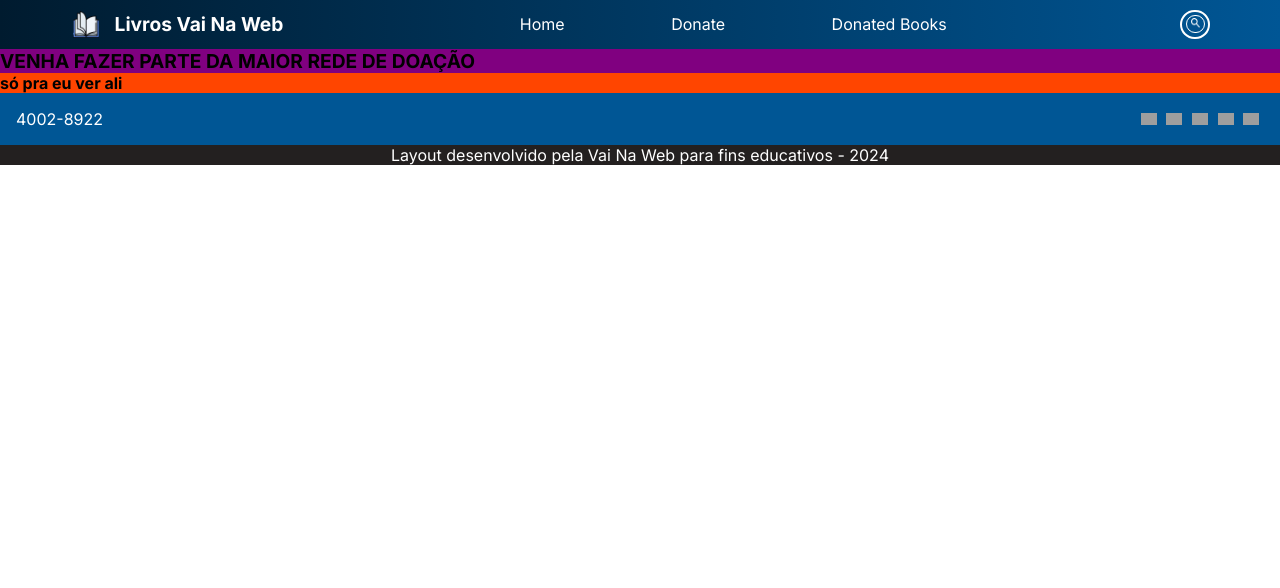
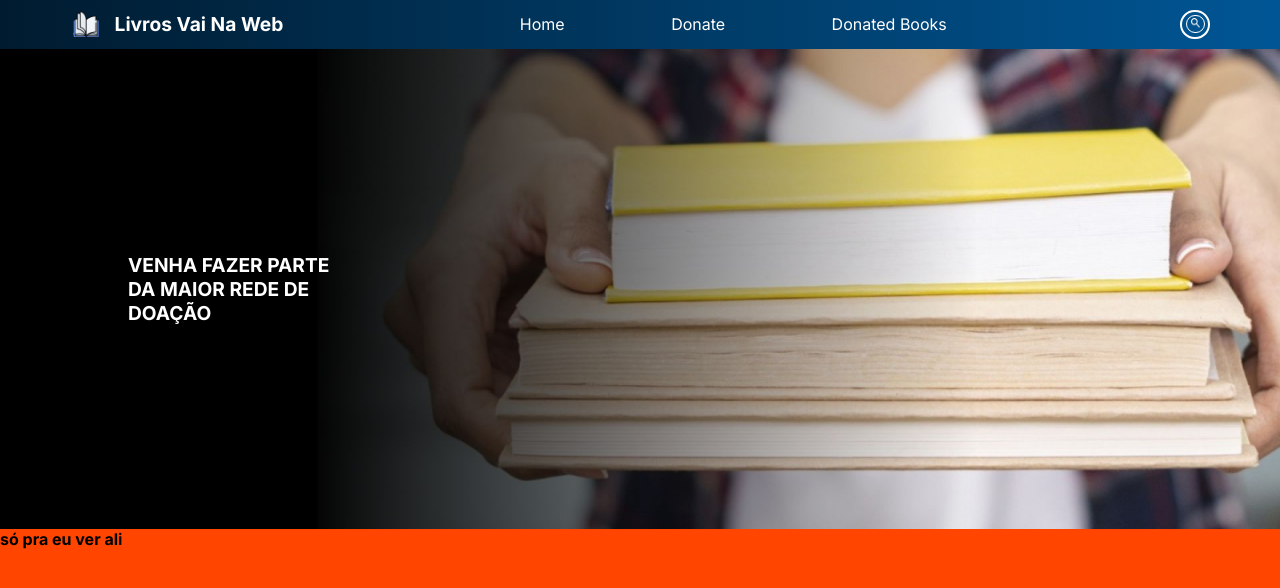
Before and after one commit to lolimamota/livros, a React (Vite) app: page / in a window 1280 px wide. Shown: the top 588 px of the page. Built offline with nearby package versions, Linux system fonts and the light colour scheme; grey boxes are pictures that could not be loaded.

Commit message:
END: fim da primeira parte do main da home

```diff
--- a/src/scss/styleComponents/routes/home/home.module.scss
+++ b/src/scss/styleComponents/routes/home/home.module.scss
@@ -2,9 +2,32 @@
 @use '../../../mixins/mixins.module.scss' as mixins;
 
 .sectionBg{
-    background-color: purple;
+    background-image: url('@assets/routes-img/bg.png');
+    background-position: center;
+    background-size: cover;
+    background-repeat: no-repeat;
+    background-clip: border-box;
+    height: 60vh;
+    @include mixins.flex($justify:start, $align: center);
+
+    h1{
+        color: color.$text-header;
+        width: 18vw;
+        text-align: left;
+        margin-left: 10vw;
+        //ANIMATION
+        background-image: linear-gradient(90deg,color.$text-header, color.$text-header);
+        background-size: 0% .1rem;
+        background-repeat: no-repeat;
+        background-position: left bottom;
+        transition: 300ms ease;
+        &:hover{
+            background-size: 100% .1rem;
+        }
+    }
 }
 
 .sectionCard{
     background-color: orangered;
+    height: 85vh;
 }
```
